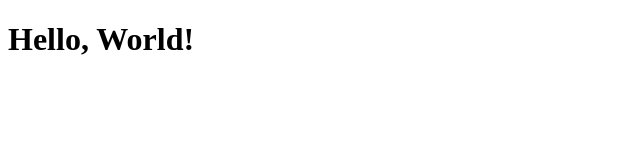
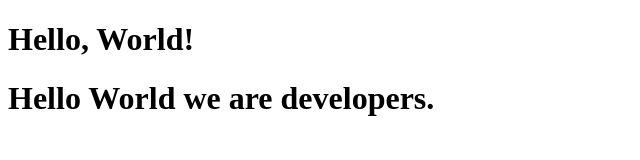
Before and after one commit to AntonioHincapie/Collavorative_Work_Walid, a plain HTML site: page index.html in a window 1280 px wide. Shown: the whole page, without its empty margins (0-640 px from the left). Drawn offline with Linux system fonts and the light colour scheme.

Commit message:
Update index.html

```diff
--- a/index.html
+++ b/index.html
@@ -8,6 +8,7 @@
 
   <body>
     <h1>Hello, World!</h1>
+    <h1>Hello World we are developers.</h1>
     <script src="https://cdn.freecodecamp.org/testable-projects-fcc/v1/bundle.js"></script>
 
     <!--
```
